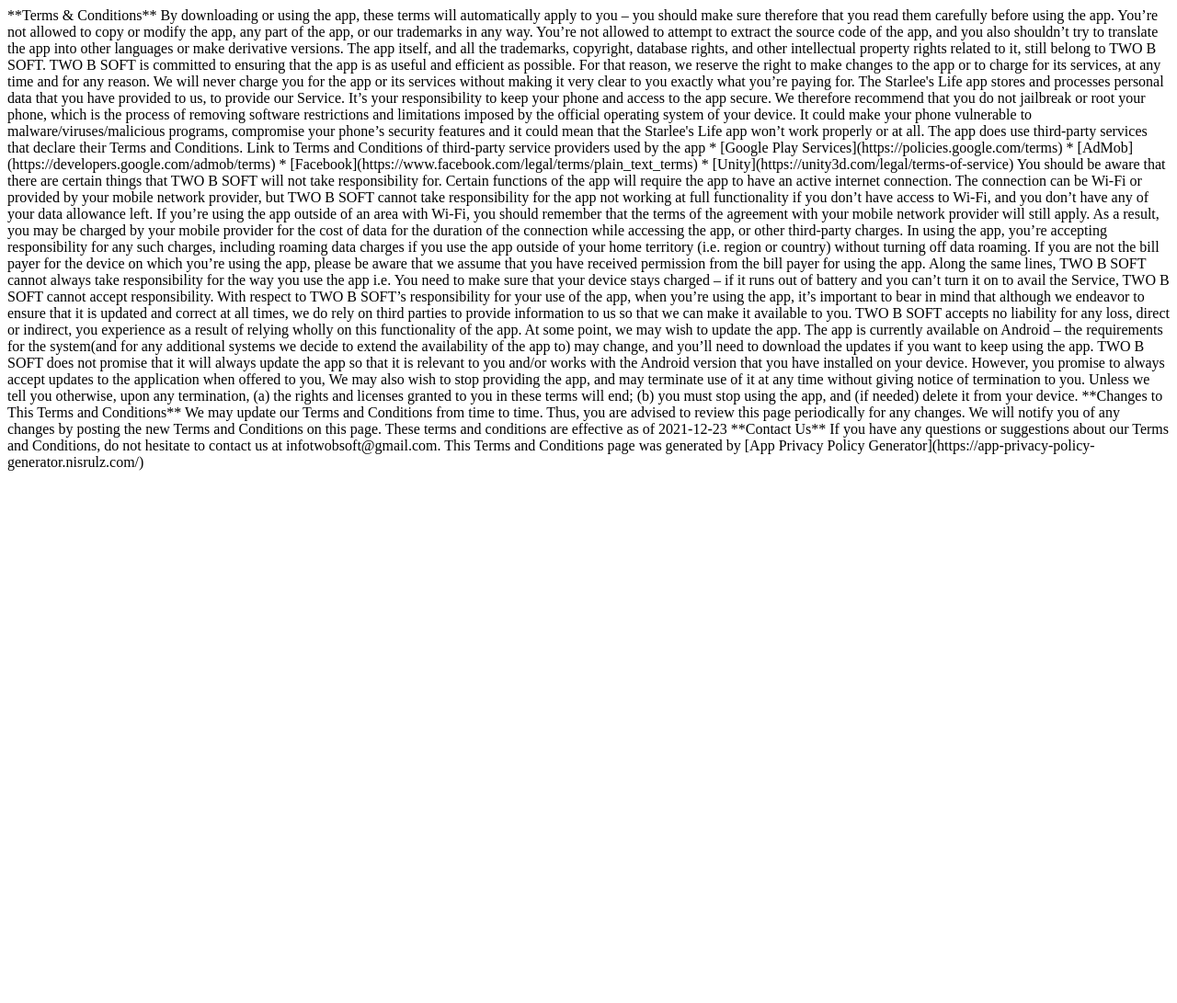
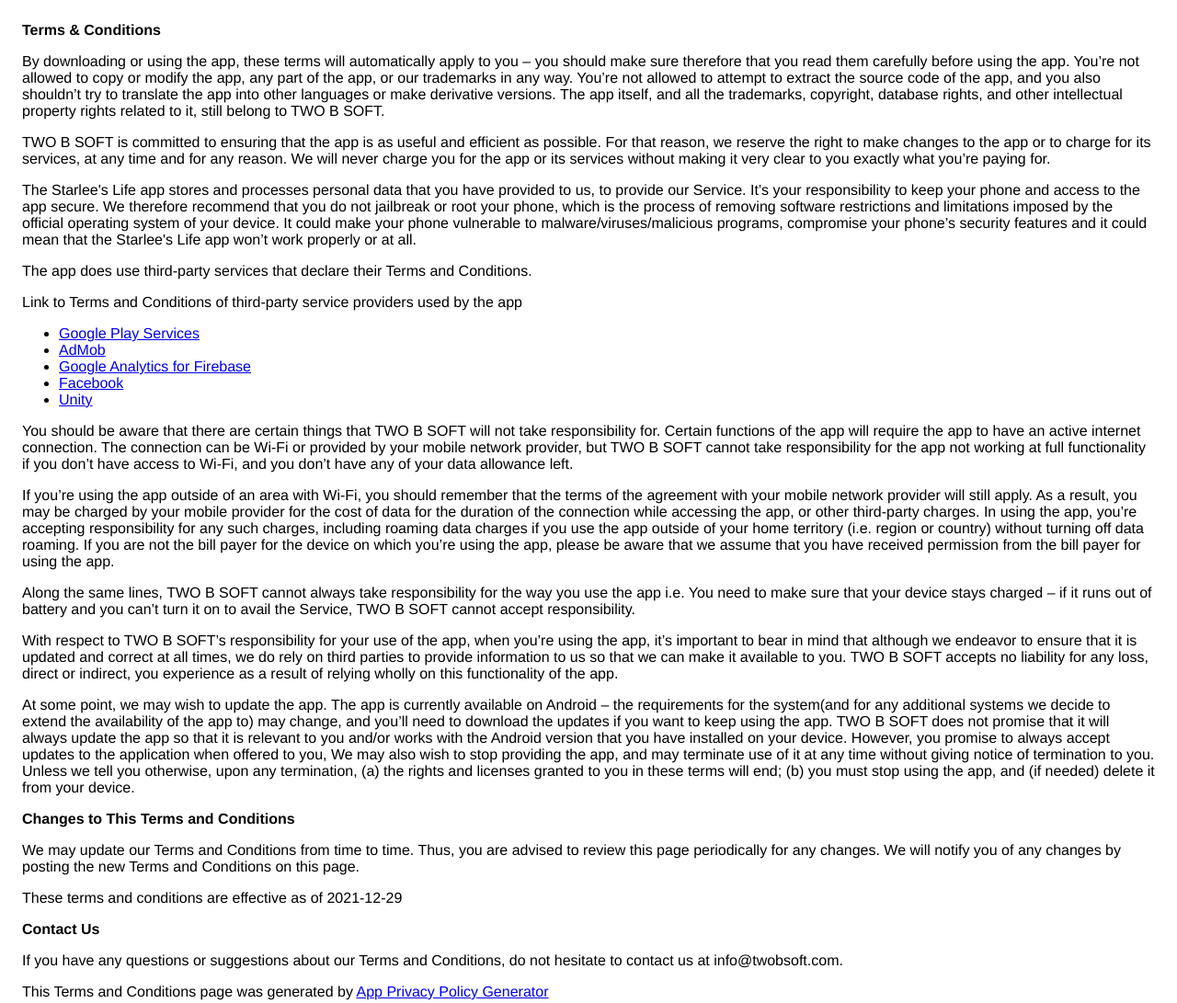
Before and after one commit to twobsoft/starlee-s_life_terms_conditions, a plain HTML site: page index.html in a window 1280 px wide. Shown: the whole page at 92% size. Before the commit the page ends 800 px from the top, so only its background shows below. Drawn offline with Linux system fonts and the light colour scheme.

Commit message:
Update index.html

```diff
--- a/index.html
+++ b/index.html
@@ -1,38 +1,113 @@
-**Terms & Conditions**
-
-By downloading or using the app, these terms will automatically apply to you – you should make sure therefore that you read them carefully before using the app. You’re not allowed to copy or modify the app, any part of the app, or our trademarks in any way. You’re not allowed to attempt to extract the source code of the app, and you also shouldn’t try to translate the app into other languages or make derivative versions. The app itself, and all the trademarks, copyright, database rights, and other intellectual property rights related to it, still belong to TWO B SOFT.
-
-TWO B SOFT is committed to ensuring that the app is as useful and efficient as possible. For that reason, we reserve the right to make changes to the app or to charge for its services, at any time and for any reason. We will never charge you for the app or its services without making it very clear to you exactly what you’re paying for.
-
-The Starlee's Life app stores and processes personal data that you have provided to us, to provide our Service. It’s your responsibility to keep your phone and access to the app secure. We therefore recommend that you do not jailbreak or root your phone, which is the process of removing software restrictions and limitations imposed by the official operating system of your device. It could make your phone vulnerable to malware/viruses/malicious programs, compromise your phone’s security features and it could mean that the Starlee's Life app won’t work properly or at all.
-
-The app does use third-party services that declare their Terms and Conditions.
-
-Link to Terms and Conditions of third-party service providers used by the app
-
-*   [Google Play Services](https://policies.google.com/terms)
-*   [AdMob](https://developers.google.com/admob/terms)
-*   [Facebook](https://www.facebook.com/legal/terms/plain_text_terms)
-*   [Unity](https://unity3d.com/legal/terms-of-service)
-
-You should be aware that there are certain things that TWO B SOFT will not take responsibility for. Certain functions of the app will require the app to have an active internet connection. The connection can be Wi-Fi or provided by your mobile network provider, but TWO B SOFT cannot take responsibility for the app not working at full functionality if you don’t have access to Wi-Fi, and you don’t have any of your data allowance left.
-
-If you’re using the app outside of an area with Wi-Fi, you should remember that the terms of the agreement with your mobile network provider will still apply. As a result, you may be charged by your mobile provider for the cost of data for the duration of the connection while accessing the app, or other third-party charges. In using the app, you’re accepting responsibility for any such charges, including roaming data charges if you use the app outside of your home territory (i.e. region or country) without turning off data roaming. If you are not the bill payer for the device on which you’re using the app, please be aware that we assume that you have received permission from the bill payer for using the app.
-
-Along the same lines, TWO B SOFT cannot always take responsibility for the way you use the app i.e. You need to make sure that your device stays charged – if it runs out of battery and you can’t turn it on to avail the Service, TWO B SOFT cannot accept responsibility.
-
-With respect to TWO B SOFT’s responsibility for your use of the app, when you’re using the app, it’s important to bear in mind that although we endeavor to ensure that it is updated and correct at all times, we do rely on third parties to provide information to us so that we can make it available to you. TWO B SOFT accepts no liability for any loss, direct or indirect, you experience as a result of relying wholly on this functionality of the app.
-
-At some point, we may wish to update the app. The app is currently available on Android – the requirements for the system(and for any additional systems we decide to extend the availability of the app to) may change, and you’ll need to download the updates if you want to keep using the app. TWO B SOFT does not promise that it will always update the app so that it is relevant to you and/or works with the Android version that you have installed on your device. However, you promise to always accept updates to the application when offered to you, We may also wish to stop providing the app, and may terminate use of it at any time without giving notice of termination to you. Unless we tell you otherwise, upon any termination, (a) the rights and licenses granted to you in these terms will end; (b) you must stop using the app, and (if needed) delete it from your device.
-
-**Changes to This Terms and Conditions**
-
-We may update our Terms and Conditions from time to time. Thus, you are advised to review this page periodically for any changes. We will notify you of any changes by posting the new Terms and Conditions on this page.
-
-These terms and conditions are effective as of 2021-12-23
-
-**Contact Us**
-
-If you have any questions or suggestions about our Terms and Conditions, do not hesitate to contact us at infotwobsoft@gmail.com.
-
-This Terms and Conditions page was generated by [App Privacy Policy Generator](https://app-privacy-policy-generator.nisrulz.com/)
+<!DOCTYPE html>
+    <html>
+    <head>
+      <meta charset='utf-8'>
+      <meta name='viewport' content='width=device-width'>
+      <title>Terms &amp; Conditions</title>
+      <style> body { font-family: 'Helvetica Neue', Helvetica, Arial, sans-serif; padding:1em; } </style>
+    </head>
+    <body>
+    <strong>Terms &amp; Conditions</strong> <p>
+                  By downloading or using the app, these terms will
+                  automatically apply to you – you should make sure therefore
+                  that you read them carefully before using the app. You’re not
+                  allowed to copy or modify the app, any part of the app, or
+                  our trademarks in any way. You’re not allowed to attempt to
+                  extract the source code of the app, and you also shouldn’t try
+                  to translate the app into other languages or make derivative
+                  versions. The app itself, and all the trademarks, copyright,
+                  database rights, and other intellectual property rights related
+                  to it, still belong to TWO B SOFT.
+                </p> <p>
+                  TWO B SOFT is committed to ensuring that the app is
+                  as useful and efficient as possible. For that reason, we
+                  reserve the right to make changes to the app or to charge for
+                  its services, at any time and for any reason. We will never
+                  charge you for the app or its services without making it very
+                  clear to you exactly what you’re paying for.
+                </p> <p>
+                  The Starlee's Life app stores and processes personal data that
+                  you have provided to us, to provide our
+                  Service. It’s your responsibility to keep your phone and
+                  access to the app secure. We therefore recommend that you do
+                  not jailbreak or root your phone, which is the process of
+                  removing software restrictions and limitations imposed by the
+                  official operating system of your device. It could make your
+                  phone vulnerable to malware/viruses/malicious programs,
+                  compromise your phone’s security features and it could mean
+                  that the Starlee's Life app won’t work properly or at all.
+                </p> <div><p>
+                    The app does use third-party services that declare their
+                    Terms and Conditions.
+                  </p> <p>
+                    Link to Terms and Conditions of third-party service
+                    providers used by the app
+                  </p> <ul><li><a href="https://policies.google.com/terms" target="_blank" rel="noopener noreferrer">Google Play Services</a></li><li><a href="https://developers.google.com/admob/terms" target="_blank" rel="noopener noreferrer">AdMob</a></li><li><a href="https://firebase.google.com/terms/analytics" target="_blank" rel="noopener noreferrer">Google Analytics for Firebase</a></li><!----><li><a href="https://www.facebook.com/legal/terms/plain_text_terms" target="_blank" rel="noopener noreferrer">Facebook</a></li><!----><!----><!----><!----><!----><!----><li><a href="https://unity3d.com/legal/terms-of-service" target="_blank" rel="noopener noreferrer">Unity</a></li><!----><!----><!----><!----><!----><!----><!----><!----><!----><!----><!----><!----><!----><!----><!----></ul></div> <p>
+                  You should be aware that there are certain things that
+                  TWO B SOFT will not take responsibility for. Certain
+                  functions of the app will require the app to have an active
+                  internet connection. The connection can be Wi-Fi or provided
+                  by your mobile network provider, but TWO B SOFT
+                  cannot take responsibility for the app not working at full
+                  functionality if you don’t have access to Wi-Fi, and you don’t
+                  have any of your data allowance left.
+                </p> <p></p> <p>
+                  If you’re using the app outside of an area with Wi-Fi, you
+                  should remember that the terms of the agreement with your
+                  mobile network provider will still apply. As a result, you may
+                  be charged by your mobile provider for the cost of data for
+                  the duration of the connection while accessing the app, or
+                  other third-party charges. In using the app, you’re accepting
+                  responsibility for any such charges, including roaming data
+                  charges if you use the app outside of your home territory
+                  (i.e. region or country) without turning off data roaming. If
+                  you are not the bill payer for the device on which you’re
+                  using the app, please be aware that we assume that you have
+                  received permission from the bill payer for using the app.
+                </p> <p>
+                  Along the same lines, TWO B SOFT cannot always take
+                  responsibility for the way you use the app i.e. You need to
+                  make sure that your device stays charged – if it runs out of
+                  battery and you can’t turn it on to avail the Service,
+                  TWO B SOFT cannot accept responsibility.
+                </p> <p>
+                  With respect to TWO B SOFT’s responsibility for your
+                  use of the app, when you’re using the app, it’s important to
+                  bear in mind that although we endeavor to ensure that it is
+                  updated and correct at all times, we do rely on third parties
+                  to provide information to us so that we can make it available
+                  to you. TWO B SOFT accepts no liability for any
+                  loss, direct or indirect, you experience as a result of
+                  relying wholly on this functionality of the app.
+                </p> <p>
+                  At some point, we may wish to update the app. The app is
+                  currently available on Android – the requirements for the
+                  system(and for any additional systems we
+                  decide to extend the availability of the app to) may change,
+                  and you’ll need to download the updates if you want to keep
+                  using the app. TWO B SOFT does not promise that it
+                  will always update the app so that it is relevant to you
+                  and/or works with the Android version that you have
+                  installed on your device. However, you promise to always
+                  accept updates to the application when offered to you, We may
+                  also wish to stop providing the app, and may terminate use of
+                  it at any time without giving notice of termination to you.
+                  Unless we tell you otherwise, upon any termination, (a) the
+                  rights and licenses granted to you in these terms will end;
+                  (b) you must stop using the app, and (if needed) delete it
+                  from your device.
+                </p> <p><strong>Changes to This Terms and Conditions</strong></p> <p>
+                  We may update our Terms and Conditions
+                  from time to time. Thus, you are advised to review this page
+                  periodically for any changes. We will
+                  notify you of any changes by posting the new Terms and
+                  Conditions on this page.
+                </p> <p>
+                  These terms and conditions are effective as of 2021-12-29
+                </p> <p><strong>Contact Us</strong></p> <p>
+                  If you have any questions or suggestions about our
+                  Terms and Conditions, do not hesitate to contact us
+                  at info@twobsoft.com.
+                </p> <p>This Terms and Conditions page was generated by <a href="https://app-privacy-policy-generator.nisrulz.com/" target="_blank" rel="noopener noreferrer">App Privacy Policy Generator</a></p>
+    </body>
+    </html>
```
